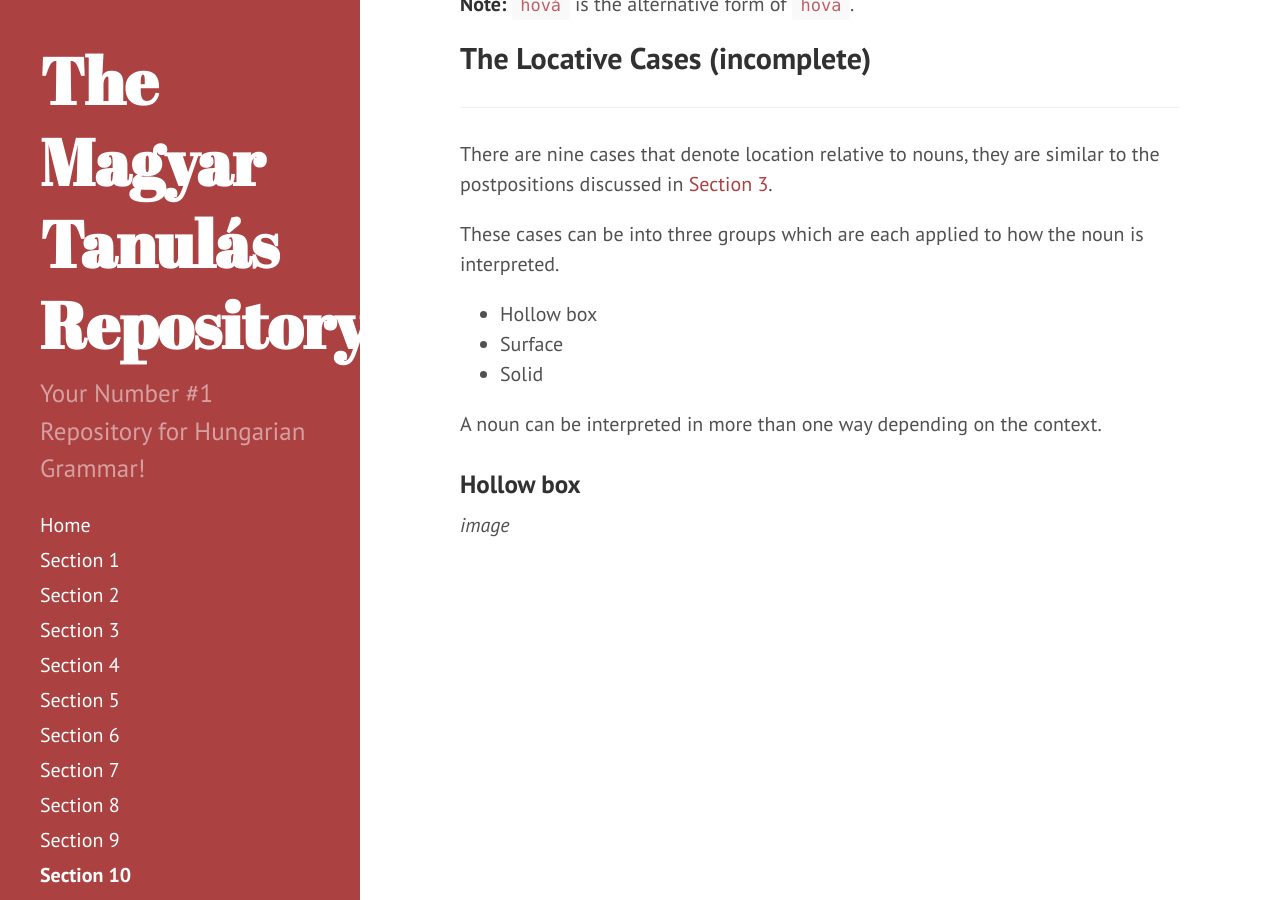
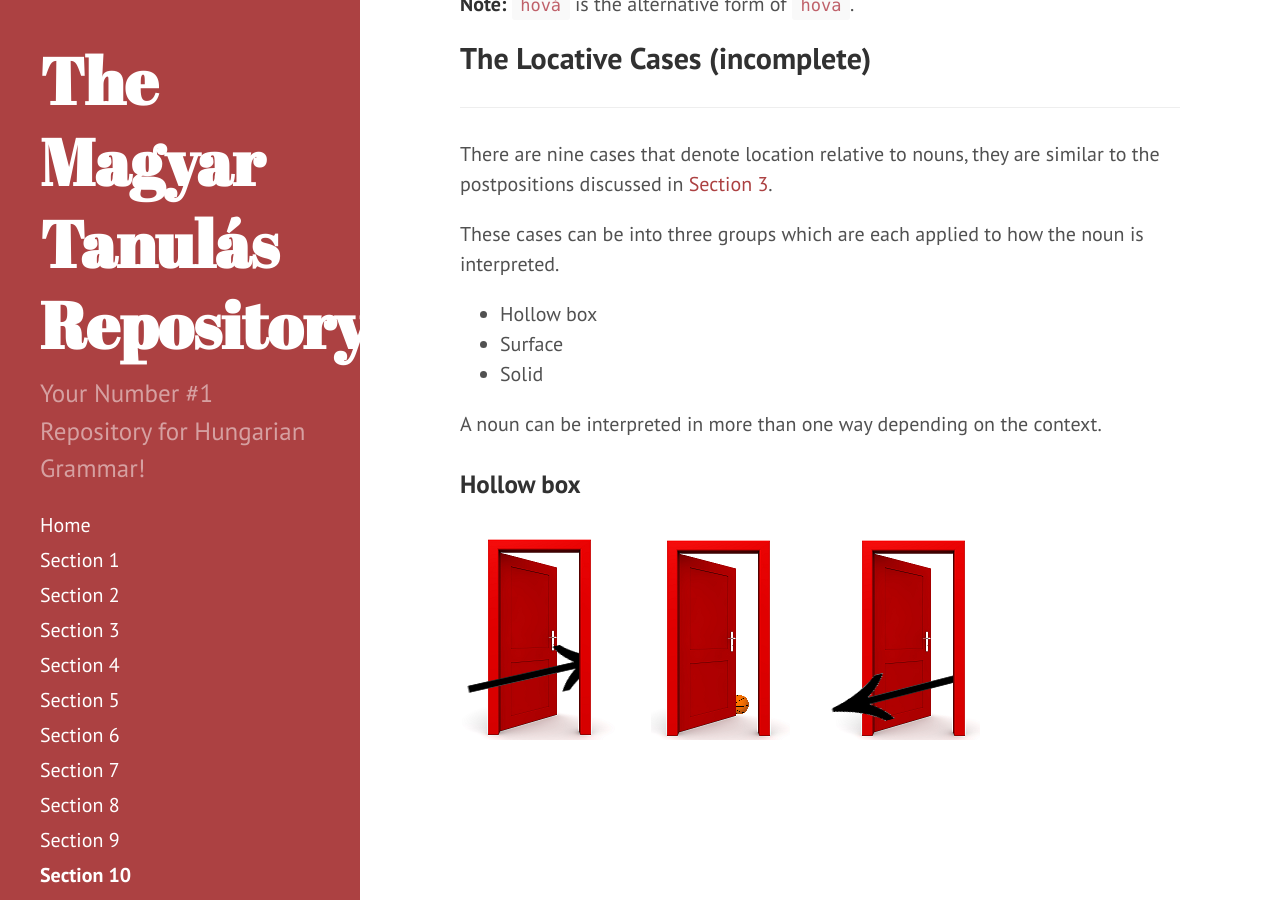
Before and after one commit to Magyartanulas/magyartanulas.github.io, a Jekyll site: the page built from Section10.md, in a window 1280 px wide and 900 px high, scrolled down 582 px. Built offline with Jekyll 4.4.1, drawn with Linux system fonts in a browser that asks for light colours; Markdown is read by kramdown in place of the engine named in the settings.

Commit message:
Update Section10.md

```diff
--- a/Section10.md
+++ b/Section10.md
@@ -32,4 +32,4 @@ A noun can be interpreted in more than one way depending on the context.
 
 ### Hollow box
 
-*image*
+![ajtók](https://magyartanulas.github.io/public/doors.png)
```
